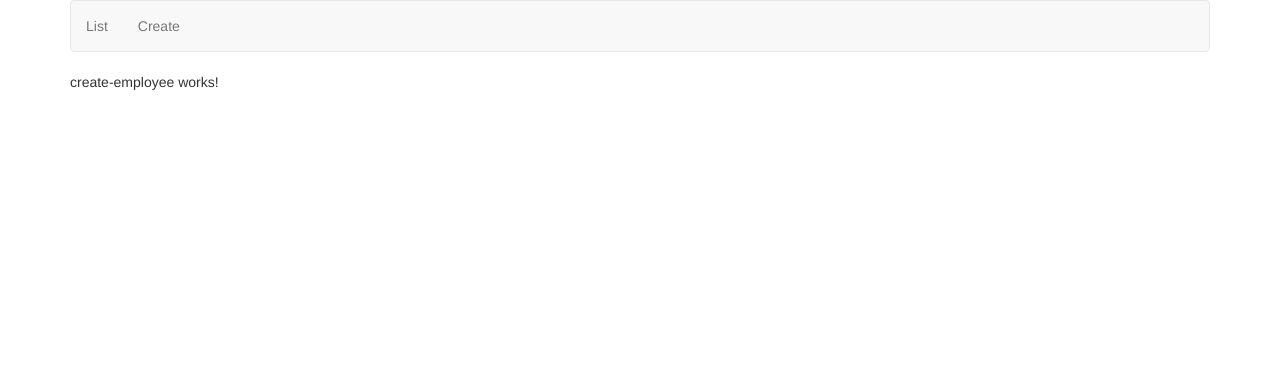
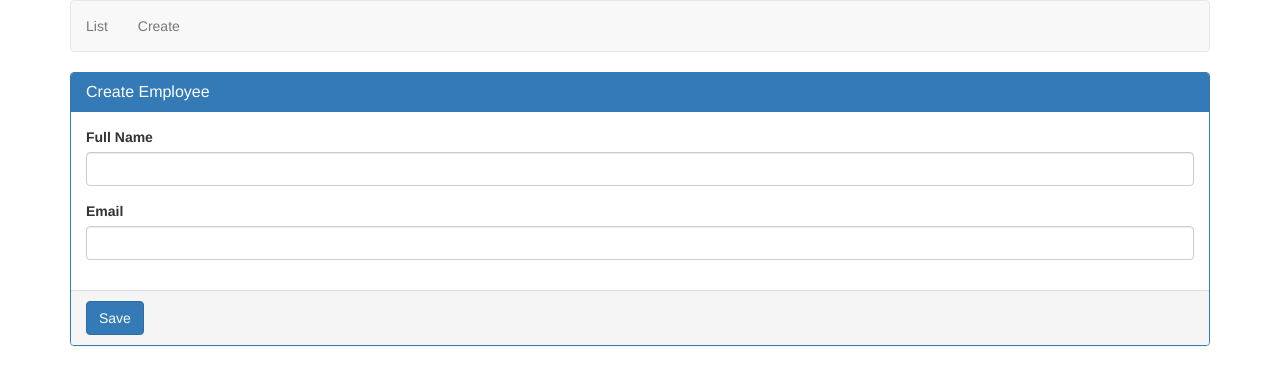
Before and after one commit to edtshuma/Angular5Crud, an Angular app: page /create in a window 1280 px wide. Before the commit this address led to /emp/create. Shown: the top 384 px of the page. Built offline with nearby package versions, Linux system fonts and the light colour scheme.

Commit message:
Added Create form and import FormsModule to app.module.ts

```diff
--- a/src/app/app.module.ts
+++ b/src/app/app.module.ts
@@ -1,6 +1,7 @@
 import { BrowserModule } from '@angular/platform-browser';
 import { NgModule } from '@angular/core';
 import { RouterModule, Routes } from '@angular/router';
+import { FormsModule } from '@angular/forms';
 
 
 import { AppComponent } from './app.component';
@@ -24,7 +25,8 @@
   ],
   imports: [
     BrowserModule,
-    RouterModule.forRoot(appRoutes)
+    RouterModule.forRoot(appRoutes),
+    FormsModule
 
   ],
   providers: [],
--- a/src/app/employees/create-employee.component.html
+++ b/src/app/employees/create-employee.component.html
@@ -1,3 +1,27 @@
-<p>
-  create-employee works!
-</p>
+<form #employeeForm="ngForm">
+  <div class="panel panel-primary">
+    <div class="panel-heading">
+      <h3 class="panel-title">Create Employee</h3>
+    </div>
+
+  <div class="panel-body">
+    <div class="form-group">
+  <label for="fullName">Full Name</label>
+
+  <input id="fullName" type="text" class="form-control"/>
+
+    </div>
+
+    <div class="form-group">
+      <label for="email">Email</label>
+
+      <input id="email" type="text" class="form-control"/>
+
+        </div>
+  </div>
+  <div class="panel-footer">
+
+    <button type="submit" class="btn btn-primary">Save</button>
+  </div>
+  </div>
+</form>
--- a/src/index.html
+++ b/src/index.html
@@ -8,7 +8,7 @@
  where href="/" is equal to http://localhost/4200
 Prod  http://serverName/{folder}/{append_path_here}
 and base href="/{folder}/" -->
-  <base href="/emp/">
+  <base href="/">
 
   <meta name="viewport" content="width=device-width, initial-scale=1">
   <link rel="icon" type="image/x-icon" href="favicon.ico">
```
